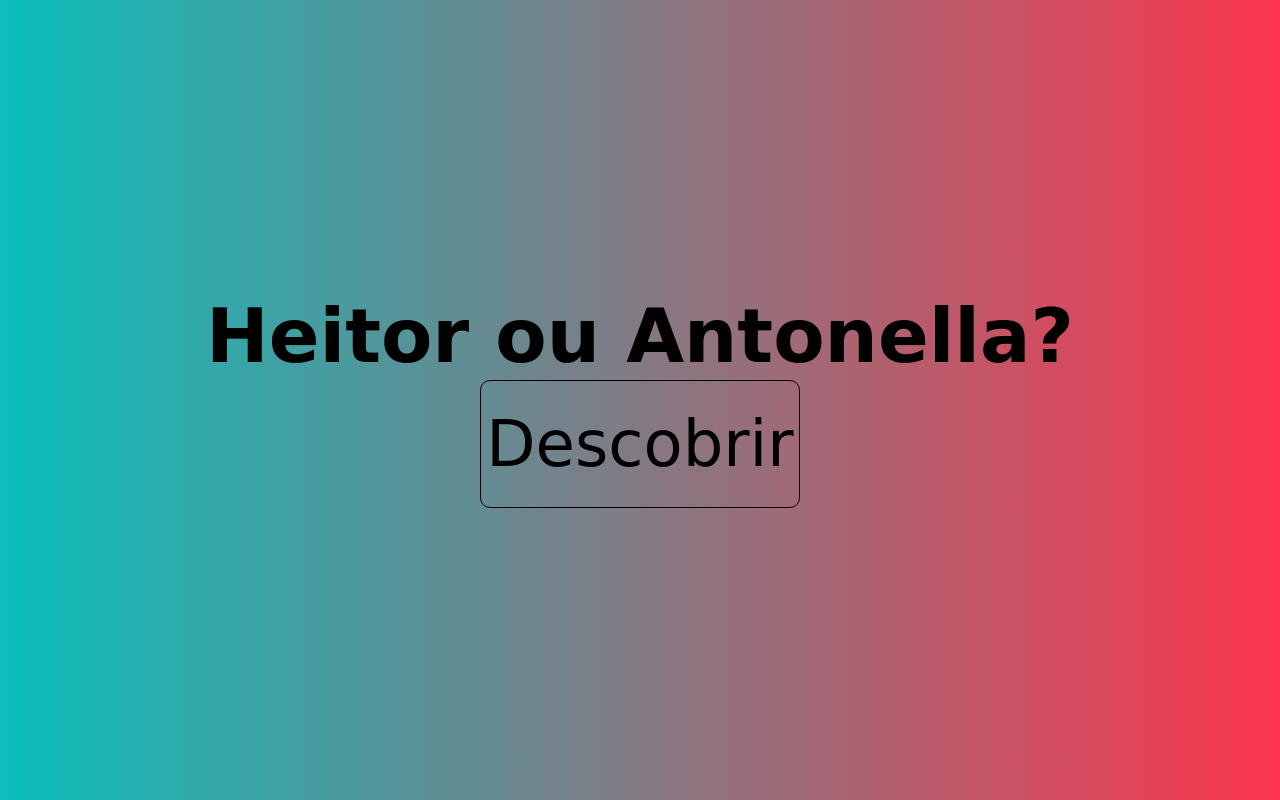
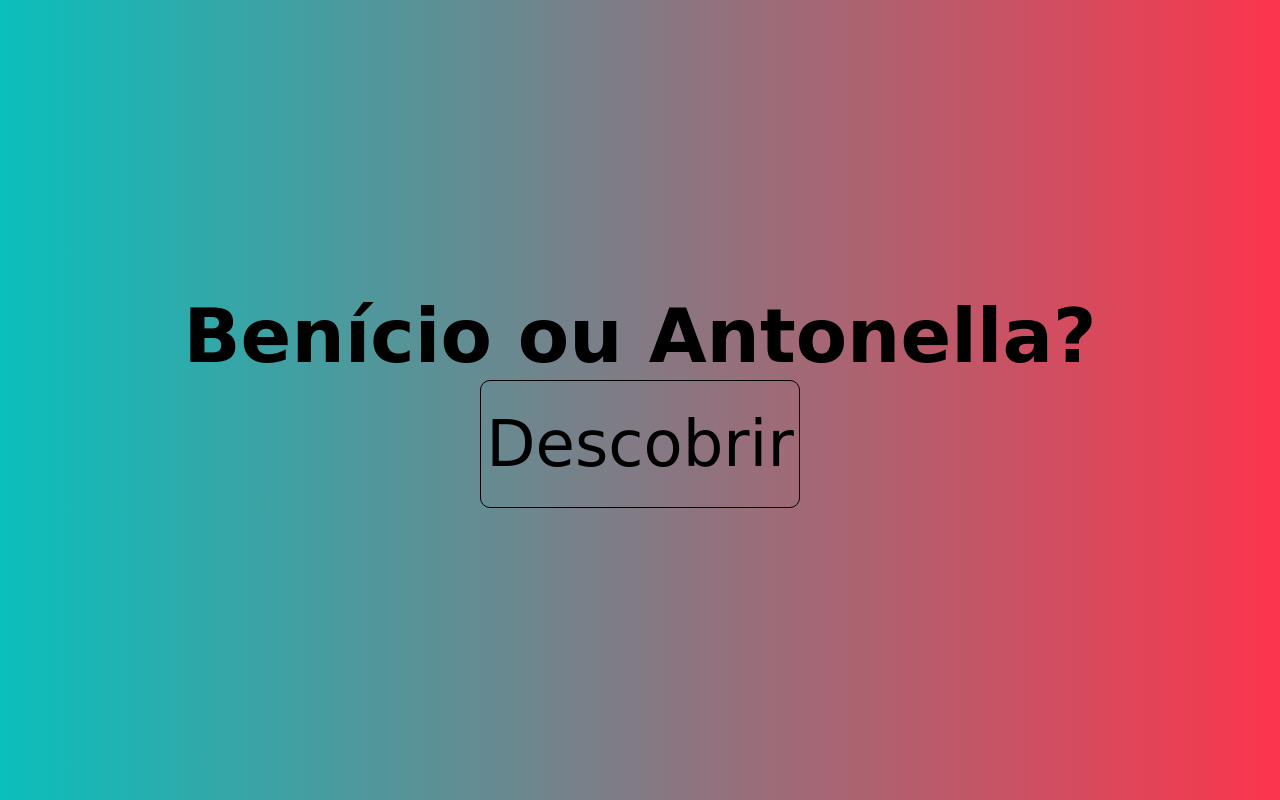
Before and after one commit to sbrenomartins/baby-foo, a plain HTML site: page index.html in a window 1280 px wide. Drawn offline with Linux system fonts and the light colour scheme; a web font is replaced by a local one.

Commit message:
Mudança no nome

```diff
--- a/index.html
+++ b/index.html
@@ -14,7 +14,7 @@
   <div class="container" id="container">
     <div class="clock" id="clock">
       <div id="inicio">
-        <h3 id="title">Heitor ou Antonella?</h3>
+        <h3 id="title">Benício ou Antonella?</h3>
         <button id="button" onclick="descobrirSexoDoBebe()">Descobrir</button>
       </div>
 
```
